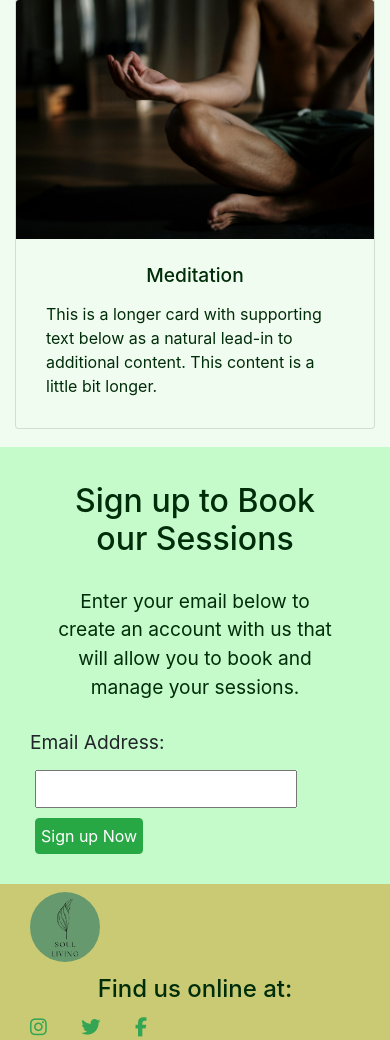
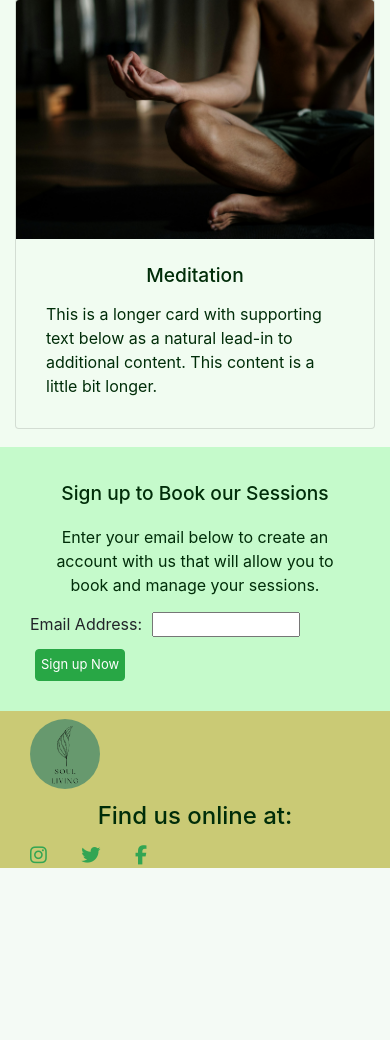
Before and after one commit to tanikairwin/SoulLiving, a Django app: page / in a window 390 px wide. Shown: the part 1329-2369 px from the top of the page. After the commit the page ends 2197 px from the top, so only its background shows below. Run offline with Django 4.2, Linux system fonts and the light colour scheme; some libraries are stand-ins or nearby versions.

Commit message:
Adding media queries to make Sign up section responsive on all devices

```diff
--- a/static/CSS/style.css
+++ b/static/CSS/style.css
@@ -183,12 +183,31 @@ label {
     .row {
         display: block;
     }
+    /* Signup section */
+    .signup-title {
+        font-size: 1.2rem;
+        margin: 0px;
+    }
+    .signup-text {
+        font-size: 1rem;
+        margin: 0px;
+    }
+    .signup-form {
+        height: 25px;
+        width: 148px;
+    }
+    .label {
+        font-size: 1rem;
+    }
+    .signup-button {
+        position: relative;
+        font-size: small;
+    }
     /* Footer */
     .footer-img {
         height: 70px;
         width: 70px;
     }
-
 }
 
 @media  screen and (min-width: 520px) {
--- a/templates/index.html
+++ b/templates/index.html
@@ -75,7 +75,7 @@
             <h5>Here at Soul Living we offer yoga and meditations session and account secuiry to manage your bookings for flexiblity. Our sessions run 3 days a week including one day on the weekend.</h5>
             <h6>See below on more information about our sessions.</h6>
         </div>
-        <div class="card-rows row row-cols-1 row-cols-md-2 g-4" style="margin-bottom: 18px;">
+        <div class="row row-cols-1 row-cols-md-2 g-4" style="margin-bottom: 18px;">
             <div class="col">
               <div class="card">
                 <img src="../static/assets/images/yogaposewomen.jpg" class="card-img-top" alt="Group yoga pose of downward dog">
@@ -98,15 +98,15 @@
     </div>
 
     <!-- Sign up Section -->
-    <div class="container-fluid signUp">
+    <div class="container-fluid signUp col-md-3s">
         <div class="container" style="padding-top: 25px; padding-bottom: 25px;">
             <div class="container col-12 justify-content-center text-center">
-                <h2>Sign up to Book our Sessions</h2>
-                <p>Enter your email below to create an account with us that will allow you to book and manage your sessions.</p>
+                <h2 class="signup-title">Sign up to Book our Sessions</h2>
+                <p class="signup-text">Enter your email below to create an account with us that will allow you to book and manage your sessions.</p>
             </div>
             <div class="container col-12">
                 <div class="row justify-content-center text-centers">
-                    <label for="user-email">Email Address:</label>
+                    <label class="label" for="user-email">Email Address:</label>
                     <input class="signup-form" type="email" id="user-email">
                     <button type="button" class="btn btn-success signup-button">Sign up Now</button>
                 </div>
```
